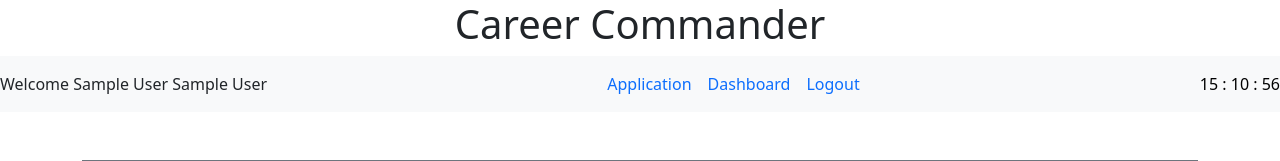
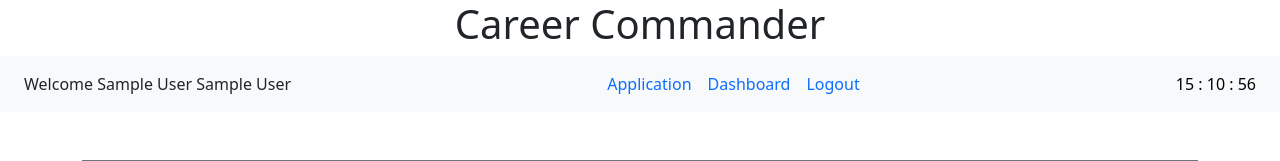
Before and after one commit to DanielLiszka/career-commander, a Node server app: page /application in a window 1280 px wide. Shown: the top 161 px of the page. Run offline with Node 20, Linux system fonts and the light colour scheme; the visitor is signed in with stand-in values (Sample User, id 1); some libraries are stand-ins or nearby versions.

Commit message:
fixed some erroneous code in application-routes, fixed seed data, added some padding to the nav bar welcome/clock

```diff
--- a/controllers/api/application-routes.js
+++ b/controllers/api/application-routes.js
@@ -1,7 +1,5 @@
 // These are the routes to handle delivering/creating/updating and deleting job application information
 const router = require('express').Router();
-const { application } = require('express');
-const { nextTick } = require('process');
 const {
   Application,
   Company,
--- a/db/seeds.sql
+++ b/db/seeds.sql
@@ -15,4 +15,4 @@ VALUES ('Sales Person', 'Sales person', 'Richmond', '2022-06-10', 1,1, NOW(), NO
  ('Accountant','Accountant','Richmond','2022-06-17',4,6, NOW(), NOW()), ("Sales Team Lead",'Sale team lead','Richmond', '2022-06-24', 1,2, NOW(), NOW());
 
 INSERT INTO application (offer, accepted, interview1_date, interview2_date, interview3_date, interview4_date, position_id, resume_id, user_id, company_id, manager_id, created_at, updated_at)
-VALUES (true,false, '2022-06-17', null, null, null, 1,1,1,1,1, NOW(), NOW()),(false,false, '2022-06-17', null, null, null, 1,3,3,2,3, NOW(), NOW()),(false,false,'2022-07-06', null, null, null, 3,4,3,3,4, NOW(), NOW()),(false,false,'2022-06-022', null, null, null, 4,5,2,4,5, NOW(), NOW()),(false,false,null, null, null, null, 5,6,4,4,6, NOW(), NOW()),(false,false, '2022-07-06', null, null, null, 6,2,1,1,2, NOW(), NOW());
+VALUES (true,false, '2022-06-17', null, null, null, 1,1,1,1,1, NOW(), NOW()),(false,false, '2022-06-17', null, null, null, 2,3,3,2,3, NOW(), NOW()),(false,false,'2022-07-06', null, null, null, 3,4,3,3,4, NOW(), NOW()),(false,false,'2022-06-022', null, null, null, 4,5,2,4,5, NOW(), NOW()),(false,false,null, null, null, null, 5,6,4,4,6, NOW(), NOW()),(false,false, '2022-07-06', null, null, null, 6,2,1,1,2, NOW(), NOW());
--- a/views/layouts/main.handlebars
+++ b/views/layouts/main.handlebars
@@ -22,7 +22,7 @@
 <body>
     <!-- Navigation Bar-->
     <nav class='navbar navbar-expand-md nav-fill w-100 bg-light'>
-        <div class='align-middle'> Welcome {{user.first_name}} {{user.last_name}} </div>
+        <div class='align-middle px-4'> Welcome {{user.first_name}} {{user.last_name}} </div>
         <div class='navigator mx-auto' id='navbarNav'>
           <ul class='navbar-nav'>
             <li class='nav-item'>
@@ -36,7 +36,7 @@
             </li>
           </ul>
         </div>
-        <div class="text-black">
+        <div class="text-black px-4">
           <a><span class="hours"></span></a> :
           <a><span class="minutes"></span></a> :
           <a><span class="seconds"></span></a>
```
